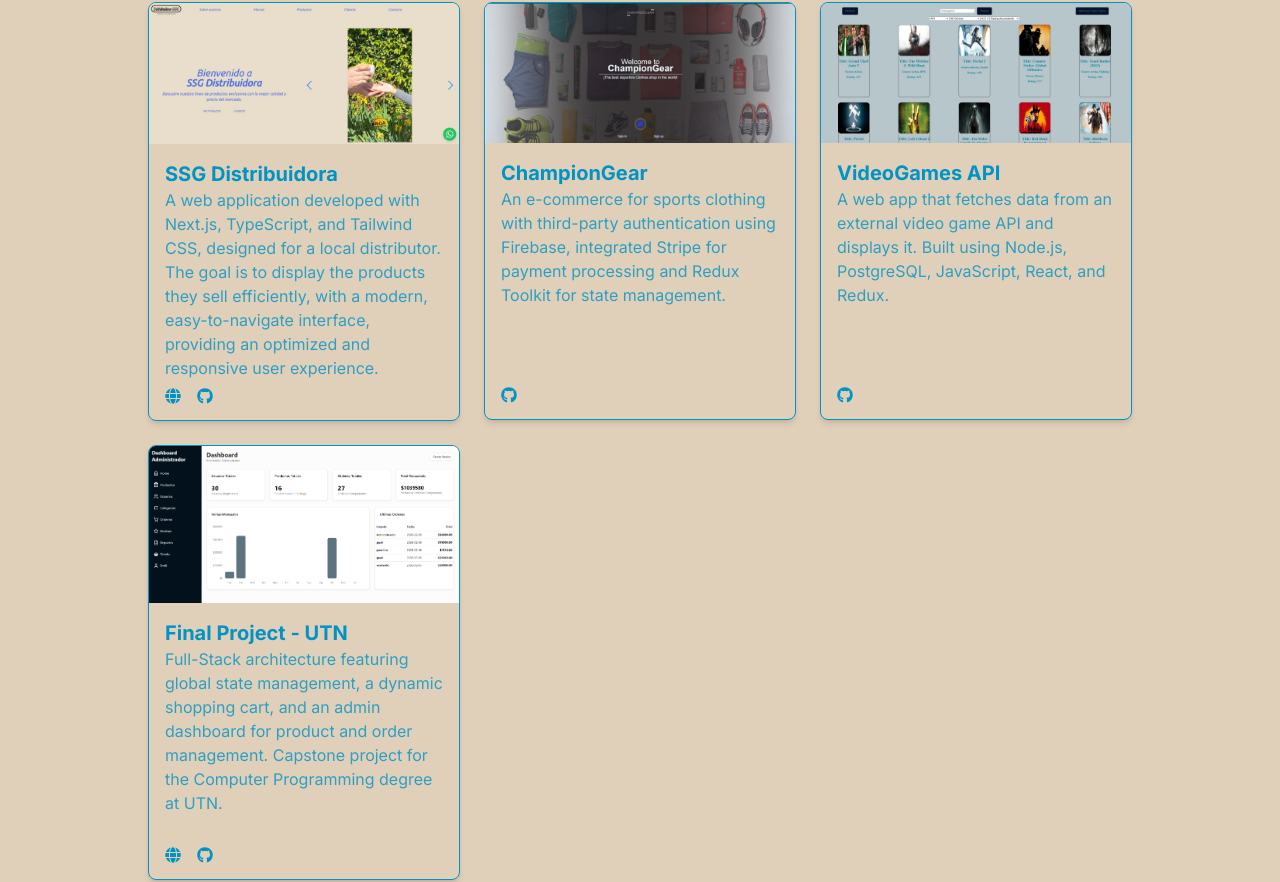
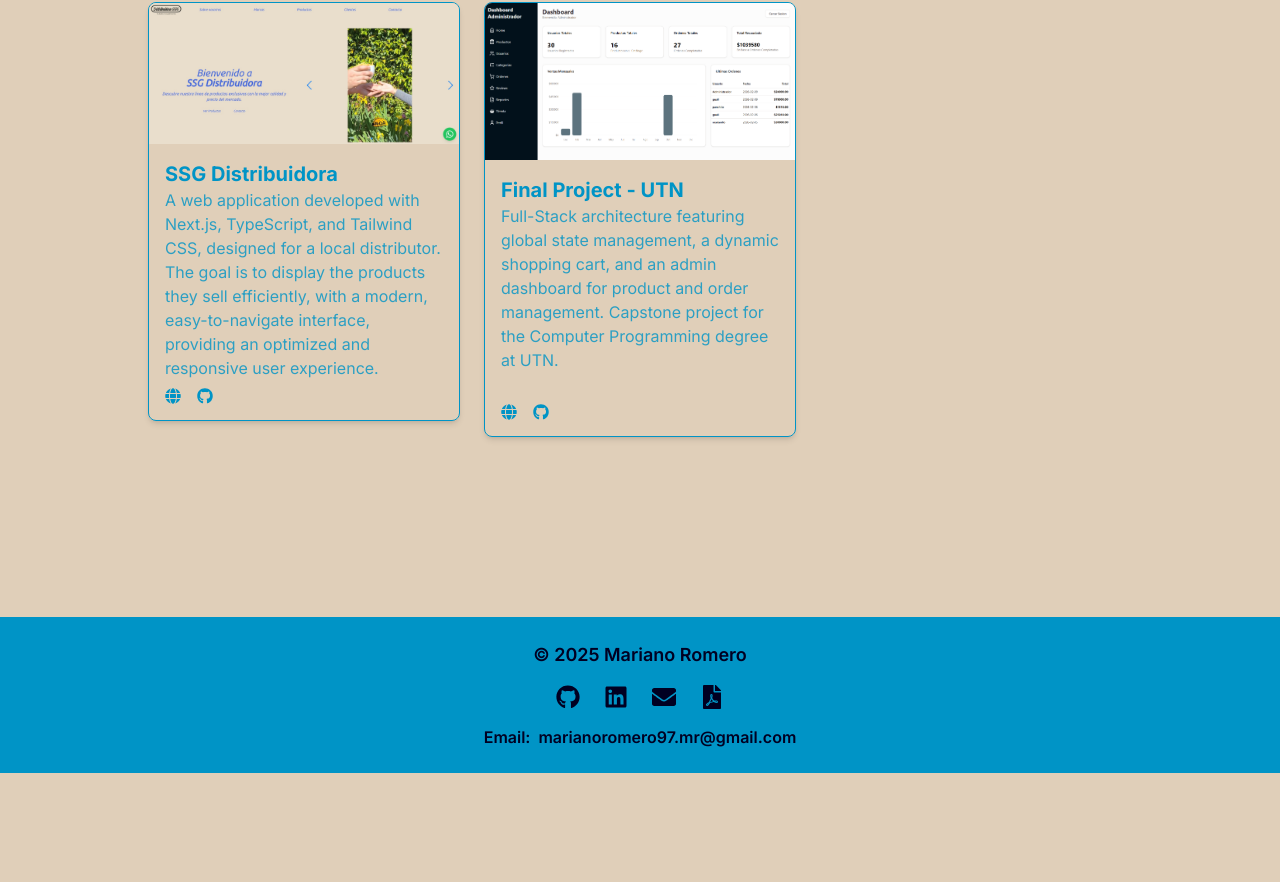
Before and after one commit to Marianoromero8/portfolio, a Next.js app: page / in a window 1280 px wide. Shown: the part 2411-3293 px from the top of the page. After the commit the page ends 3184 px from the top, so only its background shows below. Built offline with nearby package versions, Linux system fonts and the light colour scheme.

Commit message:
project section update

```diff
--- a/app/components/ProjectsSection.tsx
+++ b/app/components/ProjectsSection.tsx
@@ -33,26 +33,6 @@ const ProjectsSection: React.FC = () => {
         />
 
         <ProjectCard
-          title="ChampionGear"
-          description={t(
-            "Un e-commerce de ropa deportiva con autenticación de terceros mediante Firebase, Stripe integrado para procesamiento de pagos y Redux Toolkit para la gestión del estado global.",
-            "An e-commerce for sports clothing with third-party authentication using Firebase, integrated Stripe for payment processing and Redux Toolkit for state management.",
-          )}
-          imageUrl="/ChampionGear.jpeg"
-          codeLink="https://github.com/Marianoromero8/ProyectoFinal.git"
-        />
-
-        <ProjectCard
-          title="VideoGames API"
-          description={t(
-            "Una aplicación web que consume datos de una API externa de videojuegos. Construida utilizando Node.js, PostgreSQL, JavaScript, React y Redux.",
-            "A web app that fetches data from an external video game API and displays it. Built using Node.js, PostgreSQL, JavaScript, React, and Redux.",
-          )}
-          imageUrl="/PI-Videogames.jpeg"
-          codeLink="https://github.com/Marianoromero8/frontend-proyecto-individual"
-        />
-
-        <ProjectCard
           title={t("Proyecto Final - UTN", "Final Project - UTN")}
           description={t(
             "Arquitectura Full-Stack que cuenta con gestión de estado global, carrito de compras dinámico y un panel de administración para la gestión de productos y pedidos. Proyecto final de la Tecnicatura Universitaria en Programación en la UTN.",
```
